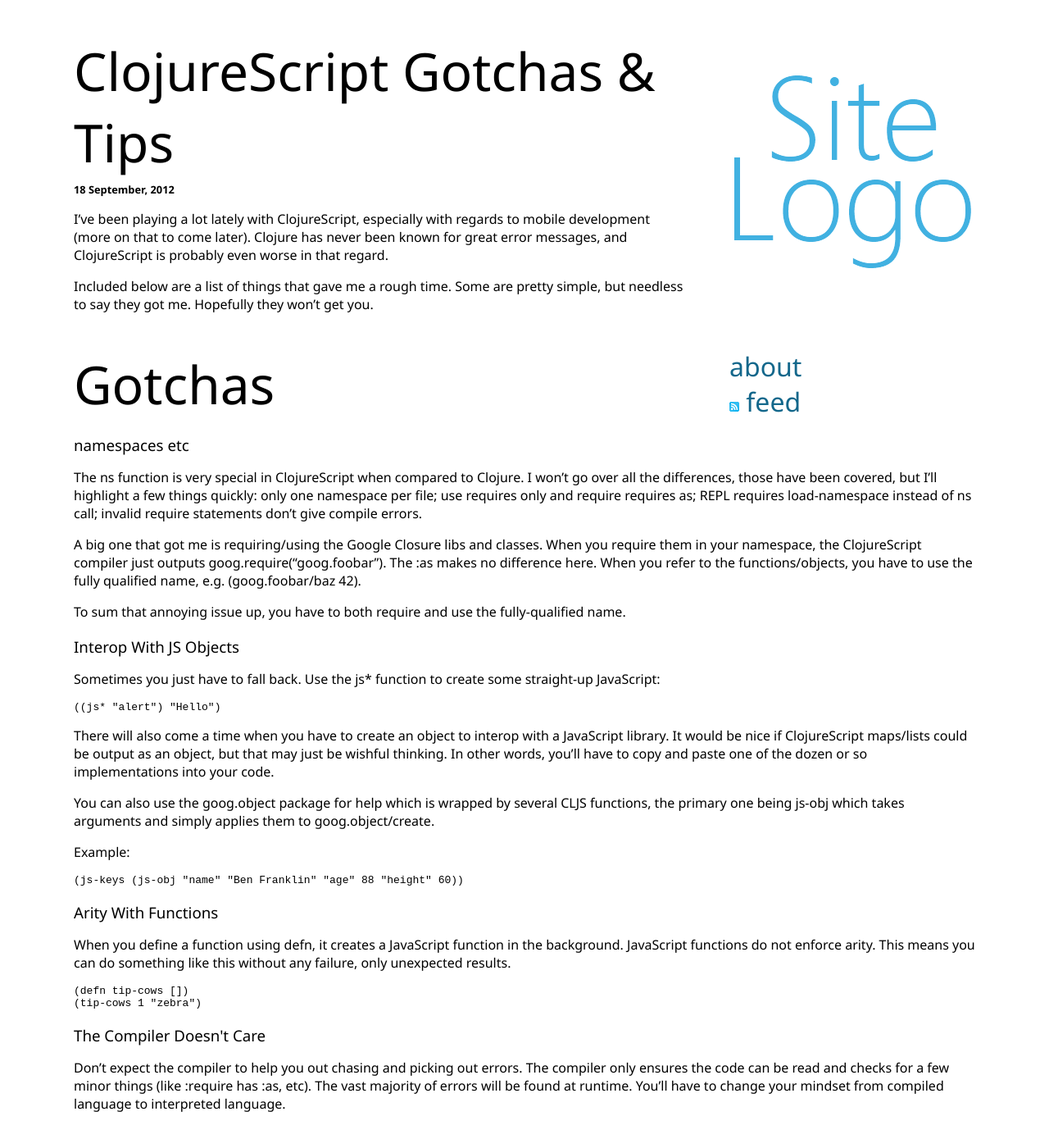
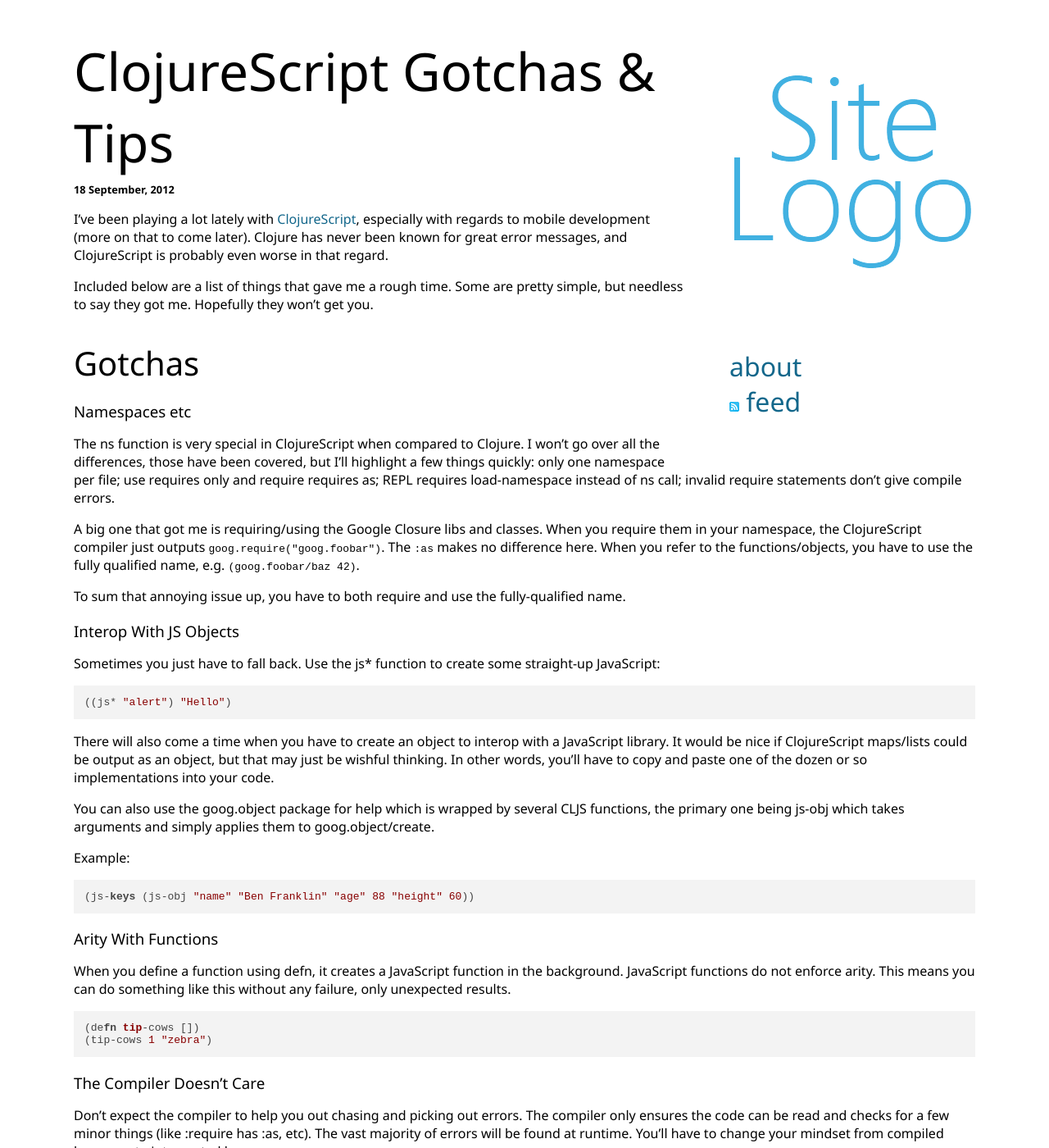
Before and after one commit to dsosby/ramdump, a Jekyll site: the page built from _posts/2012-09-18-clojurescript-gotchas-tips.md, in a window 1280 px wide and 1400 px high. Shown: the whole window at 82% size. Built offline with Jekyll 4.4.1, drawn with Linux system fonts in a browser that asks for light colours; nearby versions of some CDN libraries; some of the changed text lies outside the part shown.

Commit message:
More code cleanup

````diff
--- a/_posts/2012-09-18-clojurescript-gotchas-tips.md
+++ b/_posts/2012-09-18-clojurescript-gotchas-tips.md
@@ -8,44 +8,73 @@ categories:
 tags: []
 ---
 
-I've been playing a lot lately with ClojureScript, especially with regards to mobile development (more on that to come later). Clojure has never been known for great error messages, and ClojureScript is probably even worse in that regard.
+I've been playing a lot lately with [ClojureScript](https://github.com/clojure/clojurescript), especially with regards to mobile development (more on that to come later). Clojure has never been known for great error messages, and ClojureScript is probably even worse in that regard.
 
 Included below are a list of things that gave me a rough time. Some are pretty simple, but needless to say they got me. Hopefully they won't get you.
-<h1>Gotchas</h1>
-<h3>namespaces etc</h3>
+
+## Gotchas
+
+### Namespaces etc
+
 The ns function is very special in ClojureScript when compared to Clojure. I won't go over all the differences, those have been covered, but I'll highlight a few things quickly: only one namespace per file; use requires only and require requires as; REPL requires load-namespace instead of ns call; invalid require statements don't give compile errors.
 
-A big one that got me is requiring/using the Google Closure libs and classes. When you require them in your namespace, the ClojureScript compiler just outputs goog.require("goog.foobar"). The :as makes no difference here. When you refer to the functions/objects, you have to use the fully qualified name, e.g. (goog.foobar/baz 42).
+A big one that got me is requiring/using the Google Closure libs and classes. When you require them in your namespace, the ClojureScript compiler just outputs <code>goog.require("goog.foobar")</code>. The <code>:as</code> makes no difference here. When you refer to the functions/objects, you have to use the fully qualified name, e.g. <code>(goog.foobar/baz 42)</code>.
 
 To sum that annoying issue up, you have to both require and use the fully-qualified name.
-<h3>Interop With JS Objects</h3>
+
+### Interop With JS Objects
+
 Sometimes you just have to fall back. Use the js* function to create some straight-up JavaScript:
-<pre>((js* "alert") "Hello")</pre>
+
+```
+((js* "alert") "Hello")
+```
+
 There will also come a time when you have to create an object to interop with a JavaScript library. It would be nice if ClojureScript maps/lists could be output as an object, but that may just be wishful thinking. In other words, you'll have to copy and paste one of the dozen or so implementations into your code.
 
 You can also use the goog.object package for help which is wrapped by several CLJS functions, the primary one being js-obj which takes arguments and simply applies them to goog.object/create.
 
 Example:
-<pre>(js-keys (js-obj "name" "Ben Franklin" "age" 88 "height" 60))</pre>
-<h3>Arity With Functions</h3>
+
+```
+(js-keys (js-obj "name" "Ben Franklin" "age" 88 "height" 60))
+```
+
+### Arity With Functions
+
 When you define a function using defn, it creates a JavaScript function in the background. JavaScript functions do not enforce arity. This means you can do something like this without any failure, only unexpected results.
-<pre>(defn tip-cows [])
-(tip-cows 1 "zebra")</pre>
-<h3>The Compiler Doesn't Care</h3>
+
+```
+(defn tip-cows [])
+(tip-cows 1 "zebra")
+```
+
+### The Compiler Doesn't Care
+
 Don't expect the compiler to help you out chasing and picking out errors. The compiler only ensures the code can be read and checks for a few minor things (like :require has :as, etc). The vast majority of errors will be found at runtime. You'll have to change your mindset from compiled language to interpreted language.
-<h1>Tips</h1>
+
+## Tips
+
 <a href="http://himera.herokuapp.com" target="_blank">Himera ClojureScript REPL</a> - An online REPL. Very useful! Don't miss the Summary page.
 
-Don't expect (= :ClojureScript :Clojure). They are different.
+Don't expect <code>(= :ClojureScript :Clojure)</code>. They are different.
 
 Surf the <a href="https://github.com/clojure/clojurescript/blob/master/src/cljs/cljs/core.cljs" target="_blank">source</a>!
 
 When you get a "call undefined" error, you most likely forgot your require, misspelled it, or similar.
 
 When you get an error, or something goes bad, load up the JavaScript console and play around. It obviously helps to know JavaScript to some extent here. For example, if you get an undefined error in something like:
-<pre>goog.foobar.baz.call(null, helloworld.core.mydef);</pre>
+
+```
+goog.foobar.baz.call(null, helloworld.core.mydef);
+```
+
 You could use the console to probe and find the culprit, e.g. type
-<pre>goog;
+
+```
+goog;
 goog.foobar;
-goog.foobar.baz;</pre>
+goog.foobar.baz;
+```
+
 Keep probing the environment to see what is not as is expected.
````
Also changed, not shown: _posts/2011-07-15-project-euler-problem-1-in-clojure.md (+13 -7 lines), _posts/2012-10-24-chicken-scheme-and-couchdb.md (+21 -11 lines), 6 other files.
